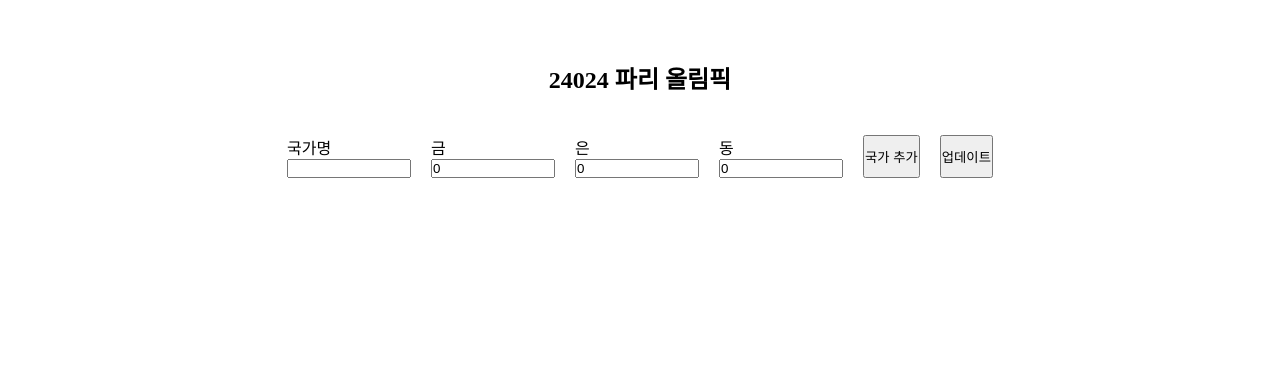
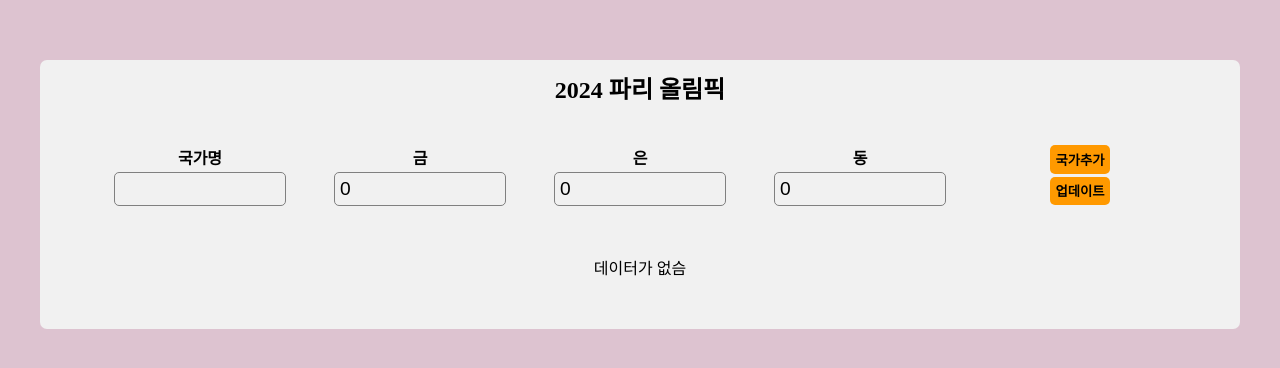
Before and after one commit to LeeJY97/olympic, a React (Vite) app: page / in a window 1280 px wide. Shown: the part 140-508 px from the top of the page. Built offline with nearby package versions, Linux system fonts and the light colour scheme.

Commit message:
1차 완성

```diff
--- a/src/App.css
+++ b/src/App.css
@@ -1,6 +1,7 @@
 * {
   padding: 0;
   margin: 0;
+  background-color: rgb(221, 195, 208);
 }
 
 /* #root {
@@ -9,6 +10,10 @@
   padding: 2rem;
   text-align: center;
 } */
+
+.main-container * {
+  background-color: rgb(241, 241, 241);
+}
 
 .main-container {
   width: 100vw;
@@ -19,35 +24,117 @@
   flex-direction: column;
   align-items: center;
   gap: 40px;
+  background-color: rgb(241, 241, 241);
+  border-radius: 7px;
+
+}
+
+.main-container h2 {
+  margin-top: 10px;
 }
 
 .input-container {
   display: flex;
-  gap: 20px;
+  justify-content: space-between;
+  height: 50px;
+  width: 90%;
 }
 
+.input-box {
+  display: flex;
+  flex-direction: column;
+  justify-content: center;
+  align-items: center;
+  width: 200px;
+  height: 60px;
+  gap: 3px;
+  font-size: 16px;
+  font-weight: 600;
+}
 
 input {
-  width: 120px;
+  width: 80%;
+  font-size: 1.2rem;
+  border-radius: 5px;
+  border: 1px solid grey;
+  padding: 5px;
+}
+
+.input-container button {
+  background-color: rgb(255, 153, 0);
+  border: none;
+  width: 60px;
+  height: 60px;
+  color: black;
+  font-weight: 900;
+  border-radius: 5px;
 }
 
 
 .list-container {
-  width: 100vw;
+  width: 100%;
   max-width: 1200px;
   min-width: 800px;
-  margin: 0 auto;
+  margin: 20px auto 50px auto;
   display: flex;
   flex-direction: column;
   align-items: center;
+  color: white;
+
+}
+
+.country-header * {
+  background-color: cadetblue;
+}
+
+.country-header {
+  display: flex;
+  justify-content: space-between;
+  align-items: center;
+  width: 90%;
+  background-color: cadetblue;
+  height: 50px;
+  border-top-left-radius: 5px;
+  border-top-right-radius: 5px;
+}
+
+.header-box {
+  display: flex;
+  justify-content: center;
+  width: 200px;
+}
+
+.country-container * {
+  background-color: rgb(217, 217, 238);
 }
 
 .country-container {
   display: flex;
-
+  justify-content: space-between;
+  width: 90%;
   gap: 20px;
+  background-color: rgb(217, 217, 238);
+  color: rgb(48, 34, 30);
+  font-size: 16px;
+  font-weight: 600;
+  border-bottom-left-radius: 5px;
+  border-bottom-right-radius: 5px;
 }
 
 .info-box {
-  width: 120px;
+  display: flex;
+  justify-content: center;
+  align-items: center;
+  width: 200px;
+  height: 40px;
 }
+
+.country-container button {
+  background-color: rgb(230, 40, 87);
+  border: none;
+  width: 40px;
+  height: 30px;
+  color: rgb(218, 218, 218);
+  font-weight: 900;
+  border-radius: 5px;
+}
--- a/src/App.jsx
+++ b/src/App.jsx
@@ -11,7 +11,7 @@ class Country {
 }
 
 function App() {
-  const [countries, setCountry] = useState([]);
+  const [countries, setCountries] = useState([]);
 
   const [name, setName] = useState("");
   const [g, setG] = useState(0);
@@ -33,7 +33,7 @@ function App() {
 
     copyCountries.push(country);
     copyCountries.sort((a, b) => b.g - a.g);
-    setCountry(copyCountries);
+    setCountries(copyCountries);
     clearInput();
   }
 
@@ -53,15 +53,16 @@ function App() {
     })
 
     copyCountries.sort((a, b) => b.g - a.g);
-    setCountry(copyCountries);
+    setCountries(copyCountries);
     clearInput();
   }
 
   const checkInput = (type, copyCountries, { name, ...medals }) => {
     const filterdMedal = Object.values(medals).filter(m => m > 0)[0]
-    const duplicateName = copyCountries.filter(country => {
+    const filteredCountris = copyCountries.filter(country => {
       return country.name === name
-    })[0]?.name;
+    });
+    const duplicateName = filteredCountris[0]?.name;
 
 
     if (type === 'add') {
@@ -82,11 +83,16 @@ function App() {
     setB(0);
   }
 
+  const removeCountry = (country) => {
+    const filteredCountris = countries.filter(cur => country.name !== cur.name);
+    setCountries(filteredCountris);
+  }
+
 
   return (
     <>
       <div className='main-container'>
-        <h2>24024 파리 올림픽</h2>
+        <h2>2024 파리 올림픽</h2>
         <div className='input-container'>
           <div className='input-box'>
             <p>국가명</p>
@@ -104,35 +110,60 @@ function App() {
             <p>동</p>
             <input type="number" value={b} onChange={(e) => { updateMedal(e, setB) }} />
           </div>
-          <button onClick={addCountry}>국가 추가</button>
-          <button onClick={updateCountry}>업데이트</button>
+          <div className='input-box'>
+            <button onClick={addCountry}>국가추가</button>
+            <button onClick={updateCountry}>업데이트</button>
+          </div>
         </div>
-      </div>
-      <div className='list-container'>
-        {countries.map(country => <List country={country} />)}
+        <div className='list-container'>
+          {!countries.length && <Empty />}
+          {(countries.length > 0 && <CountryHeader />)}
+          {countries.map(country => <List country={country} removeCountry={removeCountry} />)}
+        </div>
       </div>
     </>
   )
 }
 
+const Empty = () => {
+  return (
+    <div style={{ color: 'black' }}>
+      <p>데이터가 없슴</p>
+    </div>
+  )
+}
 
-const List = ({ country }) => {
+const CountryHeader = () => {
+  return (
+    <div className='country-header'>
+      <div className="header-box"><h4>국가명</h4></div>
+      <div className="header-box"><h4>금</h4></div>
+      <div className="header-box"><h4>은</h4></div>
+      <div className="header-box"><h4>동</h4></div>
+      <div className="header-box"><h4>액션</h4></div>
+    </div>
+  )
+}
+
+
+const List = ({ country, removeCountry }) => {
+
   return (
     <div className='country-container'>
       <div className='info-box'>
-        {country.name}
+        <p>{country.name}</p>
       </div>
       <div className='info-box'>
-        {country.g}
+        <p>{country.g}</p>
       </div>
       <div className='info-box'>
-        {country.s}
+        <p>{country.s}</p>
       </div>
       <div className='info-box'>
-        {country.b}
+        <p>{country.b}</p>
       </div>
       <div className='info-box'>
-        <button onClick={''}>삭제</button>
+        <button onClick={(e) => removeCountry(country)}>삭제</button>
       </div>
     </div>
   )
```
Also changed, not shown: src/components/Input.jsx (added).
